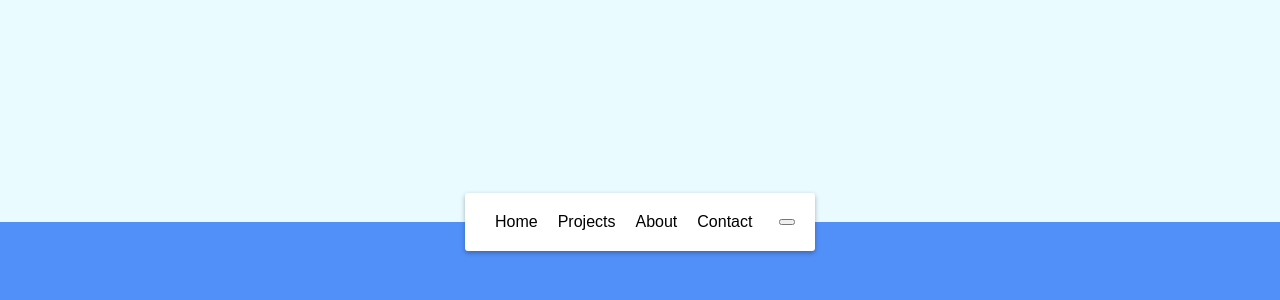
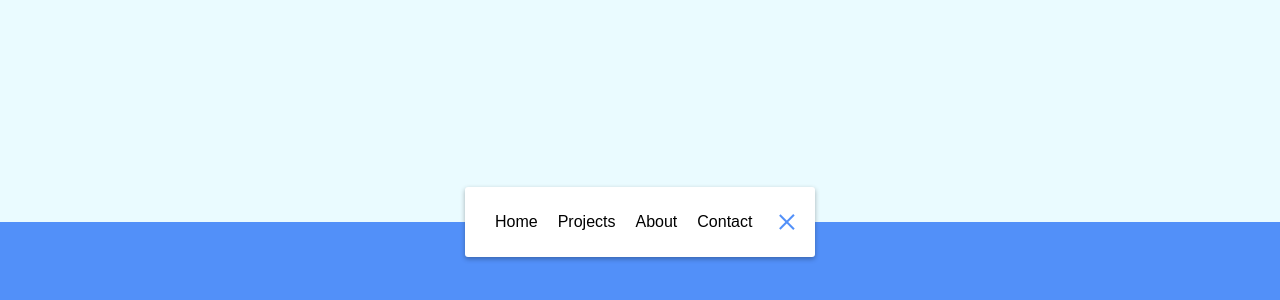
Before and after one commit to ndrsov/Animated-Nav-Bar, a plain HTML site: page index.html in a window 1280 px wide. Shown: the part 178-478 px from the top of the page. Drawn offline with Linux system fonts and the light colour scheme; a web font is replaced by a local one.

Commit message:
Create icon style and animation wihing CSS

```diff
--- a/style.css
+++ b/style.css
@@ -67,3 +67,37 @@ nav ul a {
   text-decoration: none;
   margin: 0 10px;
 }
+
+.icon {
+  background-color: #fff;
+  border: 0;
+  cursor: pointer;
+  padding: 0;
+  position: relative;
+  height: 30px;
+  width: 30px;
+}
+.icon:focus {
+  outline: 0;
+}
+
+.icon .line {
+  background-color: #5290f9;
+  height: 2px;
+  width: 20px;
+  position: absolute;
+  top: 10px;
+  left: 5px;
+  transition: transform 0.6s linear;
+}
+.icon .line2 {
+  top: auto;
+  bottom: 10px;
+}
+
+nav.active .icon .line1 {
+  transform: rotate(-765deg) translateY(5.5px);
+}
+nav.active .icon .line2 {
+  transform: rotate(765deg) translateY(-5.5px);
+}
```
